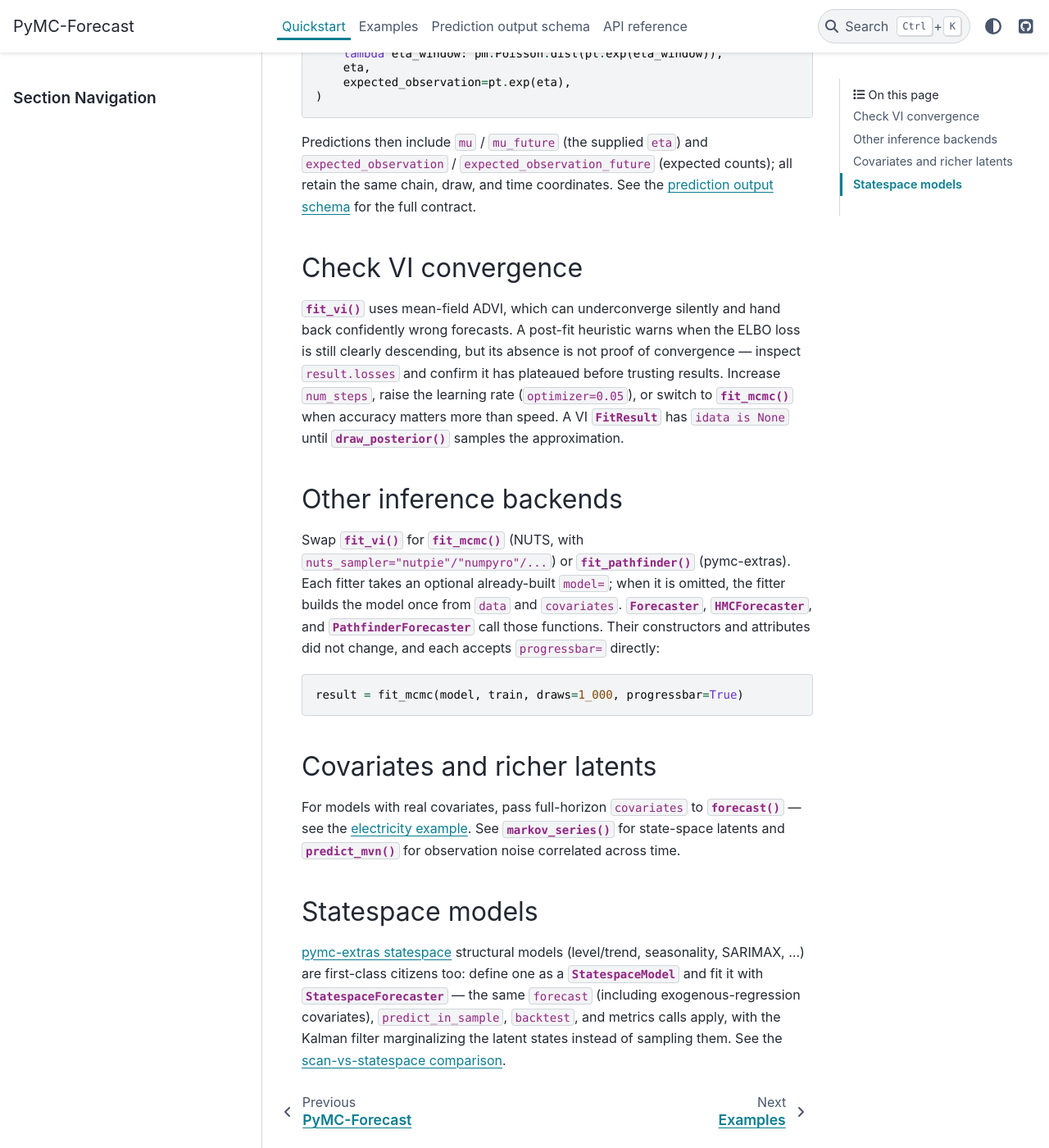
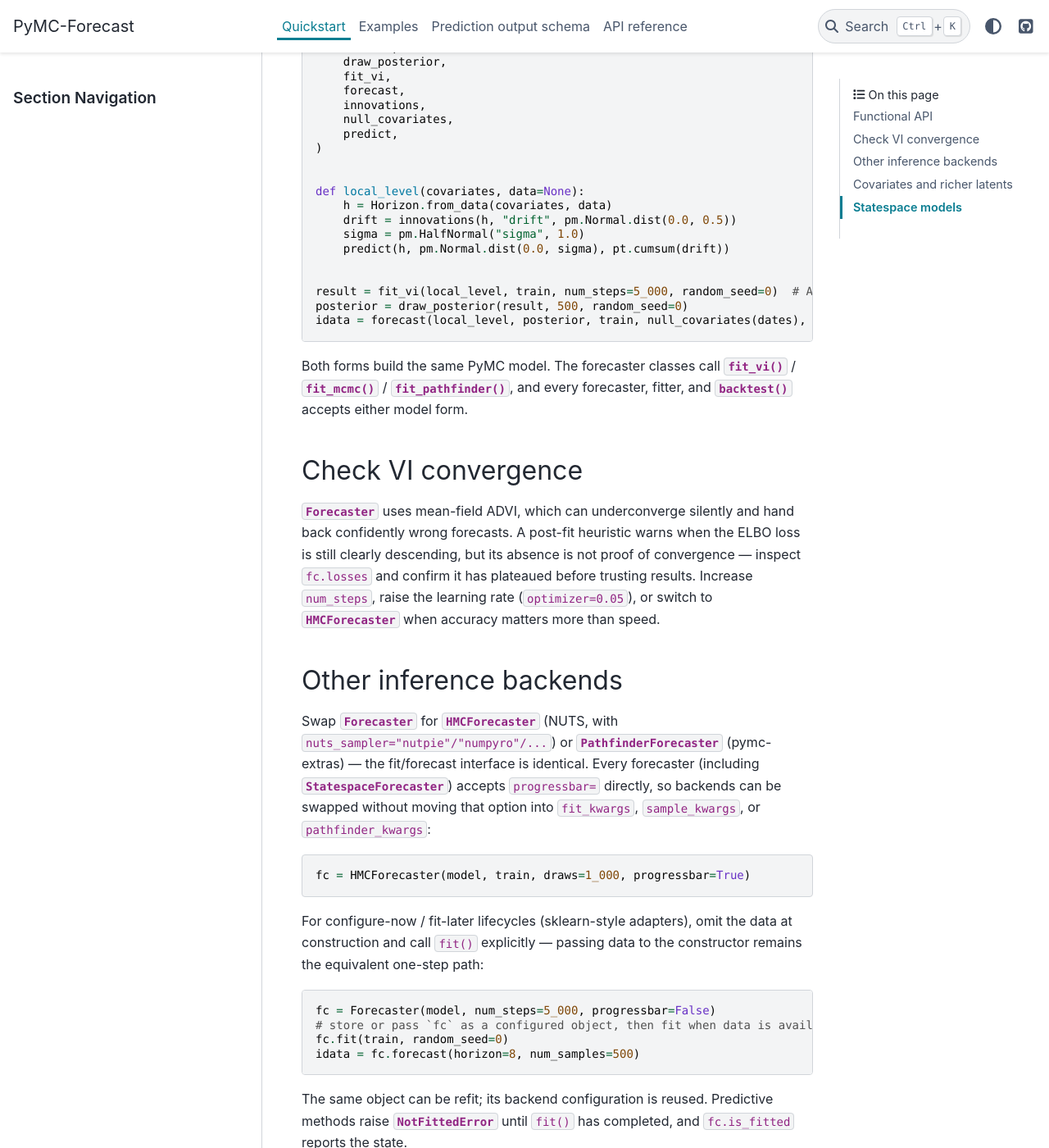
Before and after one commit to pymc-labs/pymc-forecast, a Sphinx documentation site: the page built from docs/quickstart.md, in a window 1280 px wide and 1400 px high, scrolled down 1674 px. Shown: the whole window at 82% size. Built offline with Sphinx 7.4.7 and the PyData theme 0.15.4, drawn with Linux system fonts in a browser that asks for light colours; pages that are not in the unit, such as notebooks, are missing from menus; some of the changed text lies outside the part shown.

````diff
--- a/docs/quickstart.md
+++ b/docs/quickstart.md
@@ -3,24 +3,12 @@
 One model definition serves fitting and forecasting: {func}`~pymc_forecast.innovations`
 creates separate `{name}_future` latents that are absent from the fitted posterior, so
 posterior predictive sampling replays the fitted parameters while drawing the horizon
-forward. Write a model with one {func}`~pymc_forecast.predict` call, fit it with
-{func}`~pymc_forecast.fit_vi`, and forecast:
+forward. Write a {class}`~pymc_forecast.ForecastingModel` with one `predict()` call,
+fit it, and forecast:
 
 ```python
 import numpy as np, pandas as pd, pymc as pm, pytensor.tensor as pt
-from pymc_forecast import (
-    ForecastingModel,
-    Horizon,
-    backtest,
-    draw_posterior,
-    evaluate_forecast,
-    fit_mcmc,
-    fit_vi,
-    forecast,
-    innovations,
-    null_covariates,
-    predict,
-)
+from pymc_forecast import Forecaster, ForecastingModel, backtest, evaluate_forecast
 
 # a trending weekly series; hold out the last 8 weeks
 dates = pd.date_range("2024-01-07", periods=60, freq="W")
@@ -28,24 +16,22 @@ y = pd.Series(np.cumsum(np.random.default_rng(0).normal(0.2, 1.0, 60)) + 10, ind
 train, test = y.iloc[:52], y.iloc[52:]
 
 
-def model(covariates, data=None):
-    h = Horizon.from_data(covariates, data)
-    # a per-step drift latent; innovations adds the matching `_future` latent
-    drift = innovations(h, "drift", pm.Normal.dist(0.0, 0.5))
-    predict(h, pm.StudentT.dist(nu=3, sigma=1.0), pt.cumsum(drift))
+class LocalLevel(ForecastingModel):
+    def model(self, covariates, data=None):
+        # a per-step drift latent; innovations adds the matching `_future` latent
+        drift = self.innovations("drift", pm.Normal.dist(0.0, 0.5))
+        sigma = pm.HalfNormal("sigma", 1.0)
+        self.predict(pm.Normal.dist(0.0, sigma), pt.cumsum(drift))  # local-linear trend
 
 
-result = fit_vi(model, train, num_steps=5_000, random_seed=0)  # ADVI
-posterior = draw_posterior(result, 500, random_seed=0)
-idata = forecast(model, posterior, train, null_covariates(dates), random_seed=0)
-forecast_draws = idata["predictions"]["forecast"]  # dims: (chain, draw, time_future)
+model = LocalLevel()
+fc = Forecaster(model, train, num_steps=5_000, random_seed=0)  # ADVI
+idata = fc.forecast(horizon=8, num_samples=500, random_seed=0)
+forecast = idata["predictions"]["forecast"]  # dims: (chain, draw, time_future)
 
 # score against the held-out weeks (aligned by dim name, not axis position)
 truth = test.to_xarray().rename({"index": "time_future"})
-print(
-    evaluate_forecast(forecast_draws, truth)
-)  # {'mae': ..., 'rmse': ..., 'crps': ..., 'coverage': ...}
-
+print(evaluate_forecast(forecast, truth))  # {'mae': ..., 'rmse': ..., 'crps': ..., 'coverage': ...}
 
 # rolling-origin backtest over the whole series
 results = backtest(
@@ -61,25 +47,13 @@ results = backtest(
 )
 ```
 
-`ForecastingModel` is the object-oriented wrapper around the same primitives,
-not a second model definition:
+For a non-identity link, keep the link-scale latent and provide the
+outcome-scale expectation explicitly. A 1-argument callable receives the
+windowed latent and returns a `.dist()`; inside `model()`:
 
 ```python
-class LocalLevel(ForecastingModel):
-    def model(self, covariates, data=None):
-        drift = self.innovations("drift", pm.Normal.dist(0.0, 0.5))
-        self.predict(pm.StudentT.dist(nu=3, sigma=1.0), pt.cumsum(drift))
-```
-
-For a non-identity link, keep the link-scale latent and provide the
-outcome-scale expectation explicitly. A 1-argument callable receives the
-windowed latent and returns a `.dist()`:
-
-```python
-h = Horizon.from_data(covariates, data)
-eta = intercept + pt.dot(covariates, beta)
-predict(
-    h,
+eta = intercept + pt.dot(covariates.values, beta)
+self.predict(
     # the callable receives the *windowed* latent, so it applies the inverse
     # link itself — it cannot reuse the full-horizon `pt.exp(eta)` below
     lambda eta_window: pm.Poisson.dist(pt.exp(eta_window)),
@@ -93,37 +67,92 @@ Predictions then include `mu` / `mu_future` (the supplied `eta`) and
 all retain the same chain, draw, and time coordinates. See the
 [prediction output schema](schema.md) for the full contract.
 
+## Functional API
+
+The same model can be written as a plain function: it builds the current
+{class}`~pymc_forecast.Horizon` itself and passes it to the module-level
+{func}`~pymc_forecast.innovations` / {func}`~pymc_forecast.predict` primitives that the
+`ForecastingModel` helpers wrap. {func}`~pymc_forecast.fit_vi` returns a
+{class}`~pymc_forecast.FitResult`; draw the posterior from it with
+{func}`~pymc_forecast.draw_posterior` and pass that to {func}`~pymc_forecast.forecast`:
+
+```python
+from pymc_forecast import (
+    Horizon,
+    draw_posterior,
+    fit_vi,
+    forecast,
+    innovations,
+    null_covariates,
+    predict,
+)
+
+
+def local_level(covariates, data=None):
+    h = Horizon.from_data(covariates, data)
+    drift = innovations(h, "drift", pm.Normal.dist(0.0, 0.5))
+    sigma = pm.HalfNormal("sigma", 1.0)
+    predict(h, pm.Normal.dist(0.0, sigma), pt.cumsum(drift))
+
+
+result = fit_vi(local_level, train, num_steps=5_000, random_seed=0)  # ADVI
+posterior = draw_posterior(result, 500, random_seed=0)
+idata = forecast(local_level, posterior, train, null_covariates(dates), random_seed=0)
+```
+
+Both forms build the same PyMC model. The forecaster classes call
+{func}`~pymc_forecast.fit_vi` / {func}`~pymc_forecast.fit_mcmc` /
+{func}`~pymc_forecast.fit_pathfinder`, and every forecaster, fitter, and
+{func}`~pymc_forecast.backtest` accepts either model form.
+
 ## Check VI convergence
 
-{func}`~pymc_forecast.fit_vi` uses mean-field ADVI, which can underconverge
-silently and hand back confidently wrong forecasts. A post-fit heuristic warns
-when the ELBO loss is still clearly descending, but its absence is not proof
-of convergence — inspect `result.losses` and confirm it has plateaued before
-trusting results. Increase `num_steps`, raise the learning rate
-(`optimizer=0.05`), or switch to {func}`~pymc_forecast.fit_mcmc` when accuracy
-matters more than speed. A VI {class}`~pymc_forecast.FitResult` has `idata is
-None` until {func}`~pymc_forecast.draw_posterior` samples the approximation.
+{class}`~pymc_forecast.Forecaster` uses mean-field ADVI, which can
+underconverge silently and hand back confidently wrong forecasts. A post-fit
+heuristic warns when the ELBO loss is still clearly descending, but its
+absence is not proof of convergence — inspect `fc.losses` and confirm it has
+plateaued before trusting results. Increase `num_steps`, raise the learning
+rate (`optimizer=0.05`), or switch to {class}`~pymc_forecast.HMCForecaster`
+when accuracy matters more than speed.
 
 ## Other inference backends
 
-Swap {func}`~pymc_forecast.fit_vi` for {func}`~pymc_forecast.fit_mcmc` (NUTS,
-with `nuts_sampler="nutpie"/"numpyro"/...`) or
-{func}`~pymc_forecast.fit_pathfinder` (pymc-extras). Each fitter takes an
-optional already-built `model=`; when it is omitted, the fitter builds the
-model once from `data` and `covariates`. {class}`~pymc_forecast.Forecaster`,
-{class}`~pymc_forecast.HMCForecaster`, and
-{class}`~pymc_forecast.PathfinderForecaster` call those functions. Their
-constructors and attributes did not change, and each accepts `progressbar=`
-directly:
+Swap {class}`~pymc_forecast.Forecaster` for {class}`~pymc_forecast.HMCForecaster`
+(NUTS, with `nuts_sampler="nutpie"/"numpyro"/...`) or
+{class}`~pymc_forecast.PathfinderForecaster` (pymc-extras) — the fit/forecast
+interface is identical. Every forecaster (including
+{class}`~pymc_forecast.StatespaceForecaster`) accepts `progressbar=` directly,
+so backends can be swapped without moving that option into `fit_kwargs`,
+`sample_kwargs`, or `pathfinder_kwargs`:
 
 ```python
-result = fit_mcmc(model, train, draws=1_000, progressbar=True)
+fc = HMCForecaster(model, train, draws=1_000, progressbar=True)
 ```
+
+For configure-now / fit-later lifecycles (sklearn-style adapters), omit the
+data at construction and call `fit()` explicitly — passing data to the
+constructor remains the equivalent one-step path:
+
+```python
+fc = Forecaster(model, num_steps=5_000, progressbar=False)
+# store or pass `fc` as a configured object, then fit when data is available
+fc.fit(train, random_seed=0)
+idata = fc.forecast(horizon=8, num_samples=500)
+```
+
+The same object can be refit; its backend configuration is reused. Predictive
+methods raise {class}`~pymc_forecast.NotFittedError` until `fit()` has
+completed, and `fc.is_fitted` reports the state.
+
+The functional counterparts are {func}`~pymc_forecast.fit_vi`,
+{func}`~pymc_forecast.fit_mcmc`, and {func}`~pymc_forecast.fit_pathfinder`: each
+returns a {class}`~pymc_forecast.FitResult` (a VI result has `idata is None` until
+{func}`~pymc_forecast.draw_posterior` samples the approximation).
 
 ## Covariates and richer latents
 
-For models with real covariates, pass full-horizon `covariates` to
-{func}`~pymc_forecast.forecast` — see the
+For models with real covariates, pass full-horizon `covariates` to `.forecast()`
+instead of `horizon=` — see the
 [electricity example](examples/victoria_electricity.ipynb). See
 {func}`~pymc_forecast.markov_series` for state-space latents and
 {func}`~pymc_forecast.predict_mvn` for observation noise correlated across time.
````
Also changed, not shown: README.md (+55 -42 lines), docs/index.md (+15 -9 lines).
